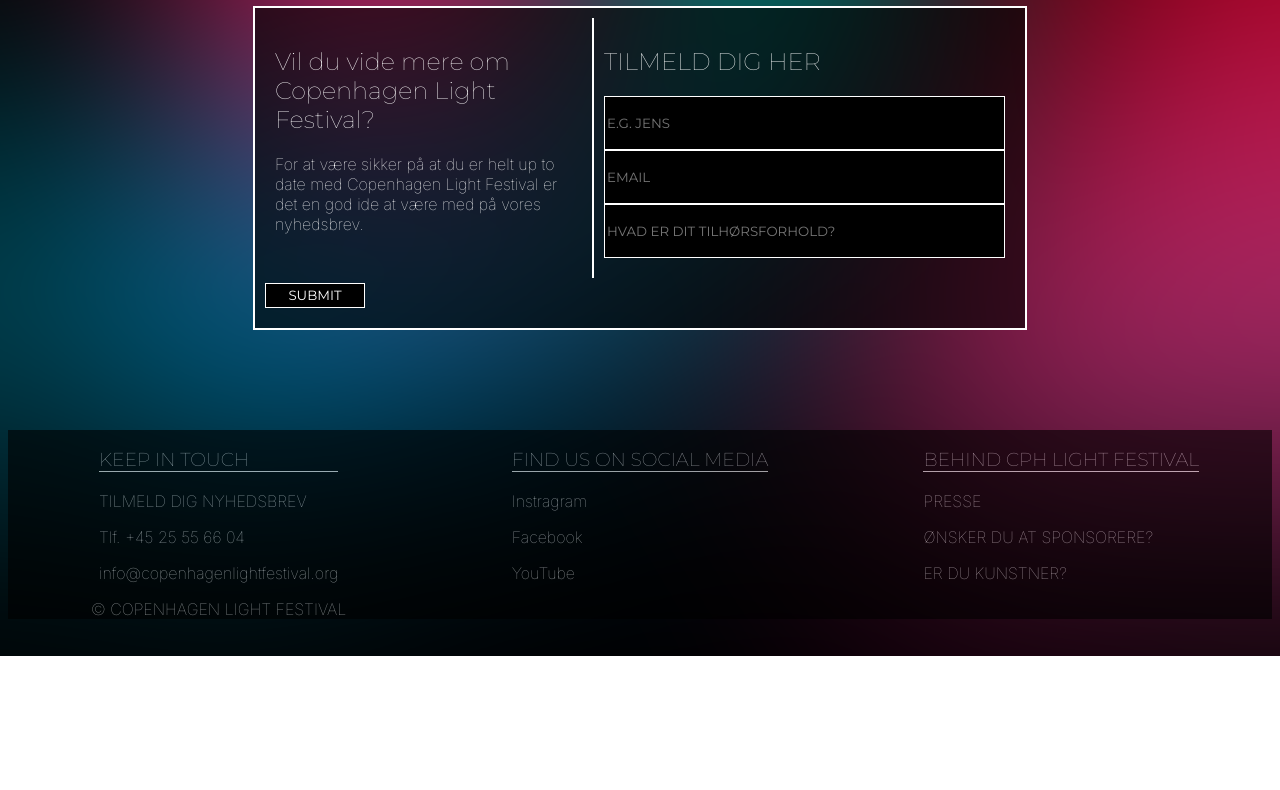
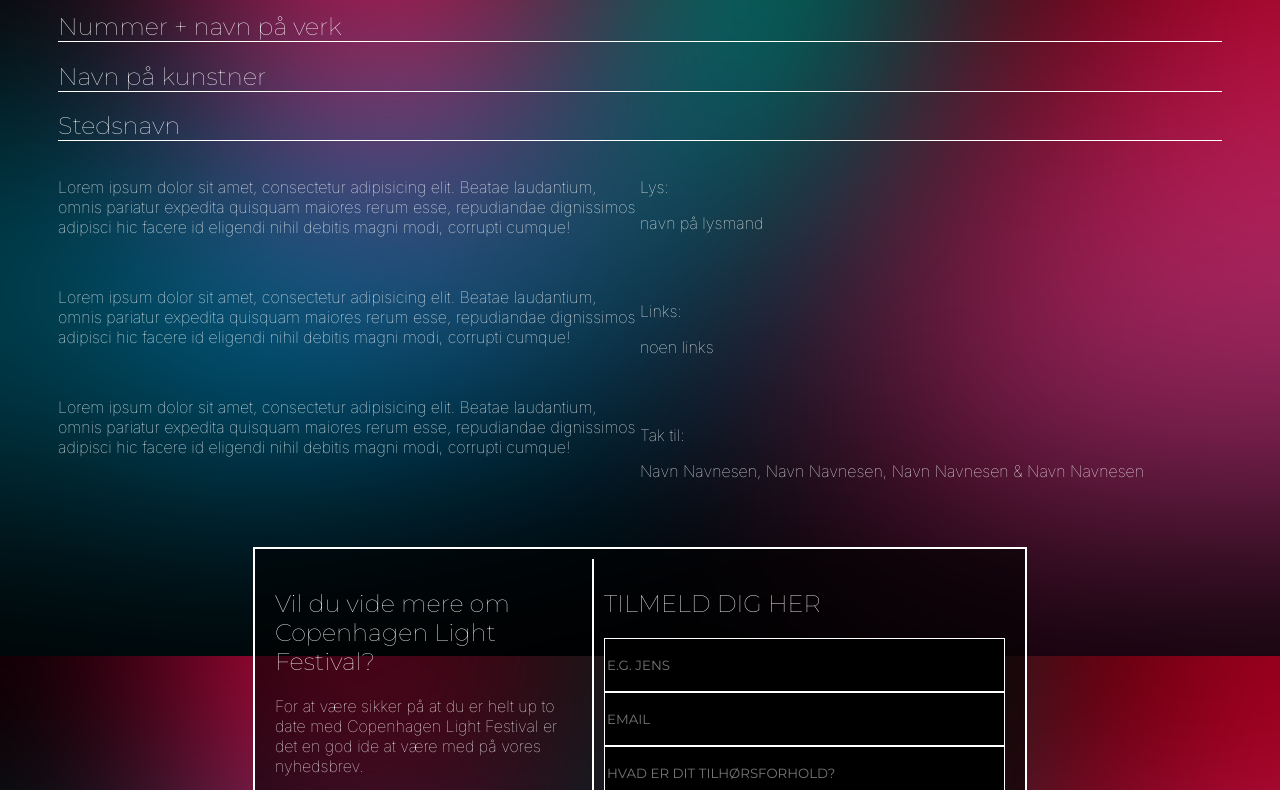
Before and after one commit to louisesg1/cphlight, an Astro site: page /singleview in a window 1280 px wide. Shown: the part 144-934 px from the top of the page. Before the commit the page ends 800 px from the top, so only its background shows below. Built offline with nearby package versions, Linux system fonts and the light colour scheme; Astro itself is replaced by a stand-in of ours.

Commit message:
singleviewtemplate

```diff
--- a/src/pages/singleview.astro
+++ b/src/pages/singleview.astro
@@ -1,9 +1,61 @@
 ---
 import Layout from "../layouts/Layout.astro";
-
 ---
 
 <Layout>
-	<h1>SINGLE VIEW</h1>
+  <section class="singleview">
+    <img src="" alt="navn" />
+    <h1>Nummer + navn på verk</h1>
+    <h1>Navn på kunstner</h1>
+    <h1>Stedsnavn</h1>
+    <article class="verktxt">
+      <div class="venstre">
+        <p>
+          Lorem ipsum dolor sit amet, consectetur adipisicing elit. Beatae
+          laudantium, omnis pariatur expedita quisquam maiores rerum esse,
+          repudiandae dignissimos adipisci hic facere id eligendi nihil debitis
+          magni modi, corrupti cumque!
+        </p>
+        <br />
+        <p>
+          Lorem ipsum dolor sit amet, consectetur adipisicing elit. Beatae
+          laudantium, omnis pariatur expedita quisquam maiores rerum esse,
+          repudiandae dignissimos adipisci hic facere id eligendi nihil debitis
+          magni modi, corrupti cumque!
+        </p>
+        <br />
+        <p>
+          Lorem ipsum dolor sit amet, consectetur adipisicing elit. Beatae
+          laudantium, omnis pariatur expedita quisquam maiores rerum esse,
+          repudiandae dignissimos adipisci hic facere id eligendi nihil debitis
+          magni modi, corrupti cumque!
+        </p>
+      </div>
+      <div class="hoyre">
+        <p>Lys:</p>
+        <p>navn på lysmand</p>
+        <br />
+        <br />
+        <p>Links:</p>
+        <p>noen links</p>
+        <br />
+        <br />
+        <p>Tak til:</p>
+        <p>Navn Navnesen, Navn Navnesen, Navn Navnesen & Navn Navnesen</p>
+      </div>
+    </article>
+  </section>
+</Layout>
 
-</Layout>
+<style>
+  .singleview {
+    margin: 50px;
+  }
+  h1 {
+    border-bottom: 1px solid white;
+  }
+  .verktxt {
+    display: grid;
+    grid-template-columns: 1fr 1fr;
+  }
+</style>
```
